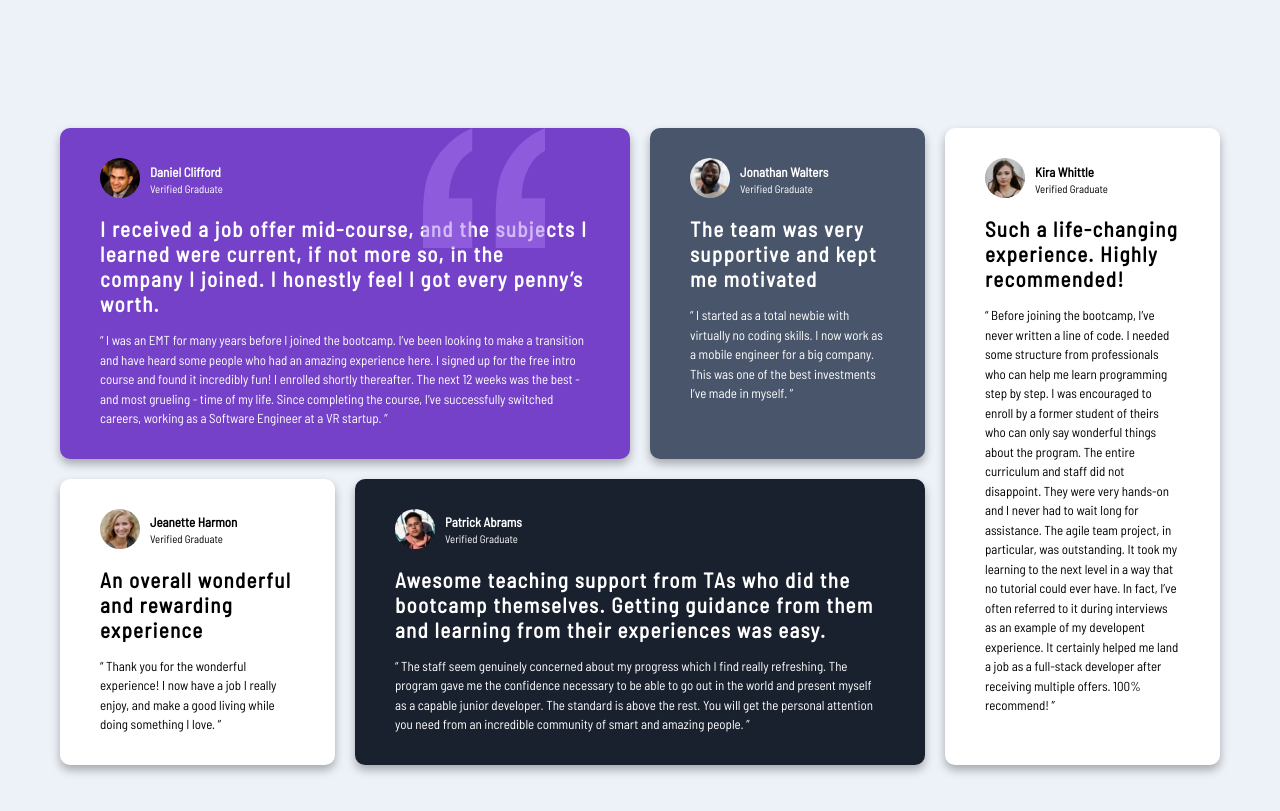
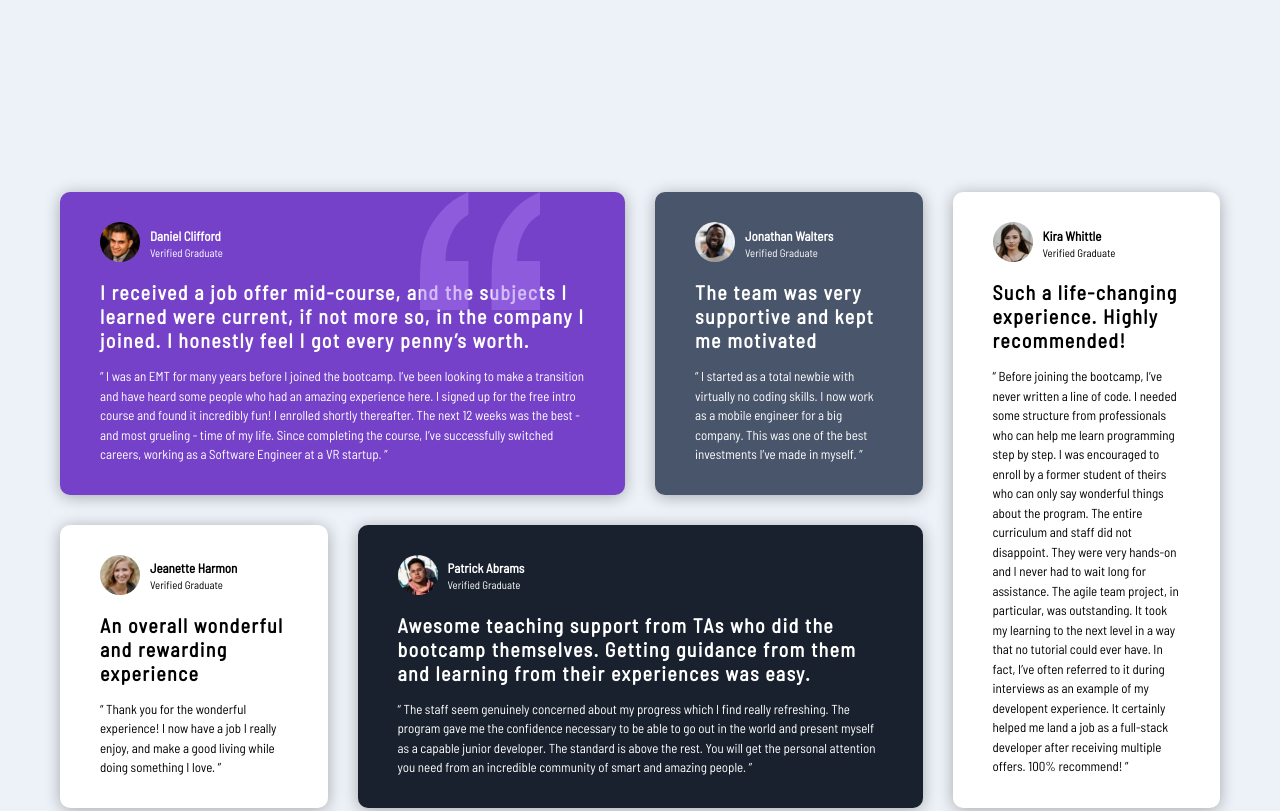
Before and after one commit to smash1t/fm-testimonials-challenge, a plain HTML site: page index.html in a window 1280 px wide. Shown: the top 811 px of the page. Drawn offline with Linux system fonts and the light colour scheme.

Commit message:
screenshot added

```diff
--- a/styles-1.css
+++ /dev/null
@@ -1,74 +0,0 @@
-@import url('https://fonts.googleapis.com/css2?family=Barlow+Semi+Condensed&display=swap');
-*{
-    margin: 0;
-    padding: 0;
-    box-sizing:border-box;
-}
-
-body{
-    font-size: 13px;
-    font-family: 'Barlow Semi Condensed', sans-serif;
-    background-color: #EDF2F8;
-}
-
-.attribution { font-size: 11px; text-align: center; }
-.attribution a { color: hsl(228, 45%, 44%); }
-
-.item{
-    padding: 10px;
-    grid-row: span 2;
-    border-radius: 6px;
-}
-
-.item-1{
-    background-color: #733FC8;
-    color: #fff;
-    grid-column: col-start / span 5;
-}
-
-.item-2{
-    background-color: #49556b;
-    color: #fff;
-    grid-column: col-start 6 / span 3;
-}
-
-.item-3{
-    background-color: #fff;
-    color: #18202d;
-    grid-column: col-start 9 / span 3;
-    grid-row: span 4;
-}
-
-.item-4{
-    background-color: #fff;
-    color: #18202d;
-    grid-column: col-start / span 3;
-}
-
-.item-5{
-    background-color: #18202d;
-    color: #fff;
-    grid-column: col-start 4 / span 5;
-}
-
-.item > p:first-child{
-    font-weight: bold;
-}
-
-@media (min-width: 375px){
-    .container{
-        display: flex;
-        flex-direction:column;
-    }
-}
-
-@media (min-width: 1024px){
-    .container{
-        display: grid;
-        grid-template-rows: repeat(2, [col-start] 1fr);
-        grid-template-columns: repeat(12, [col-start] 1fr);
-        gap: 25px;
-        width: 68%;
-        margin: auto;
-    }
-}
--- a/styles.css
+++ b/styles.css
@@ -24,7 +24,7 @@ p{
 .container{
     display:grid;
     grid-template-columns: 1fr;
-    gap: 20px;
+    gap: 30px;
     margin: 20px;
 }
 
@@ -39,7 +39,7 @@ p{
     top: 0;
     right: 8%;
     opacity: .5;
-    width: 122px;
+    width: 120px;
 }
 
 .item .image{
@@ -55,7 +55,7 @@ p{
 
 .item h3{
     margin: 15px 0;
-    font-size: 21px;
+    font-size: 20px;
     letter-spacing: 0.085rem;
 }
 
@@ -88,11 +88,11 @@ p{
     .container{
         grid-template-columns: repeat(4,1fr);
         max-width: 1160px;
-        margin: 10% auto;
+        margin: 15% auto;
     }
 
     .item{
-        box-shadow: 0px 5px 10px rgba(0,0,0,0.3);
+        box-shadow: 0px 2px 16px rgba(0,0,0,0.3);
     }
 
     .item.violet{
```
Also changed, not shown: screenshot.jpg (added).
